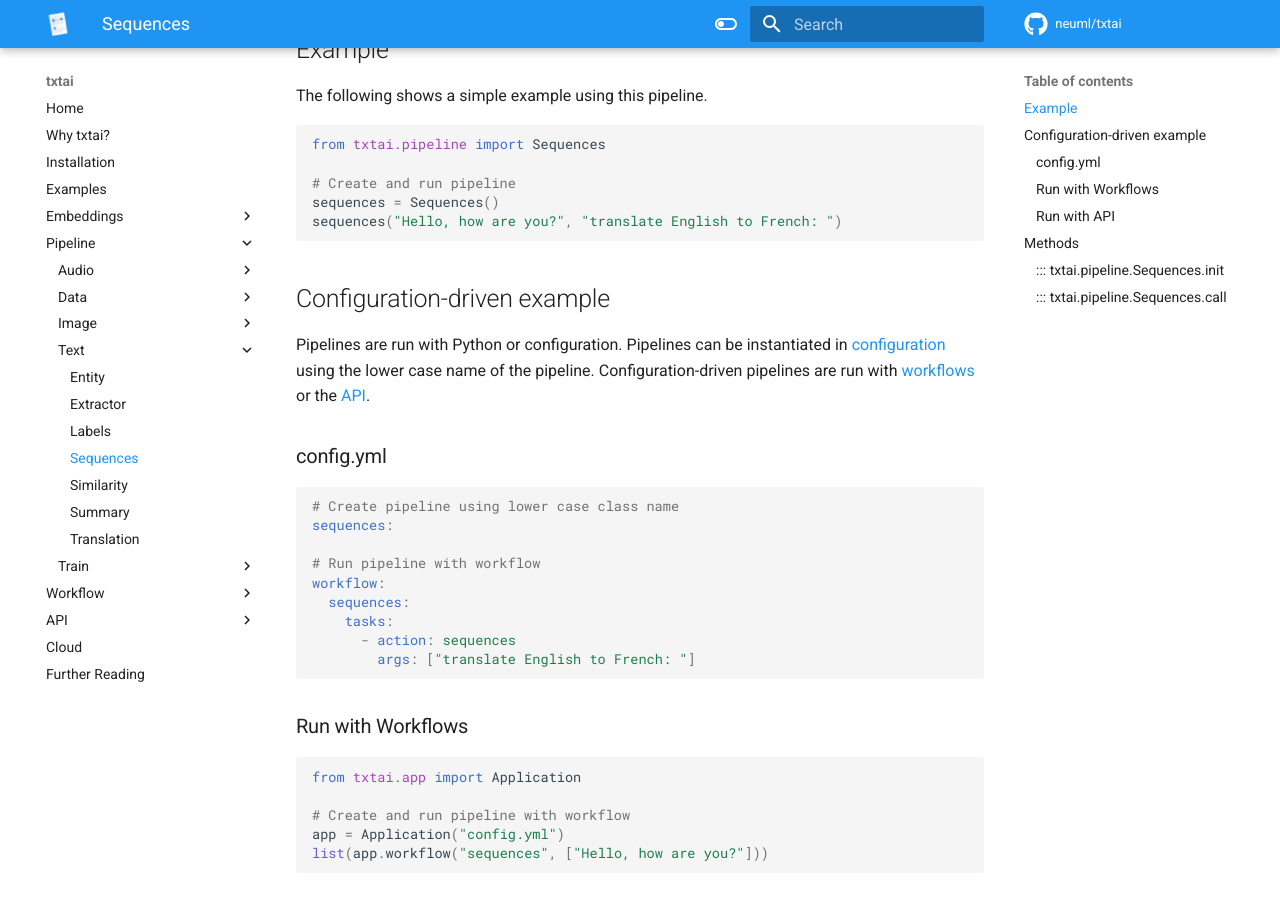
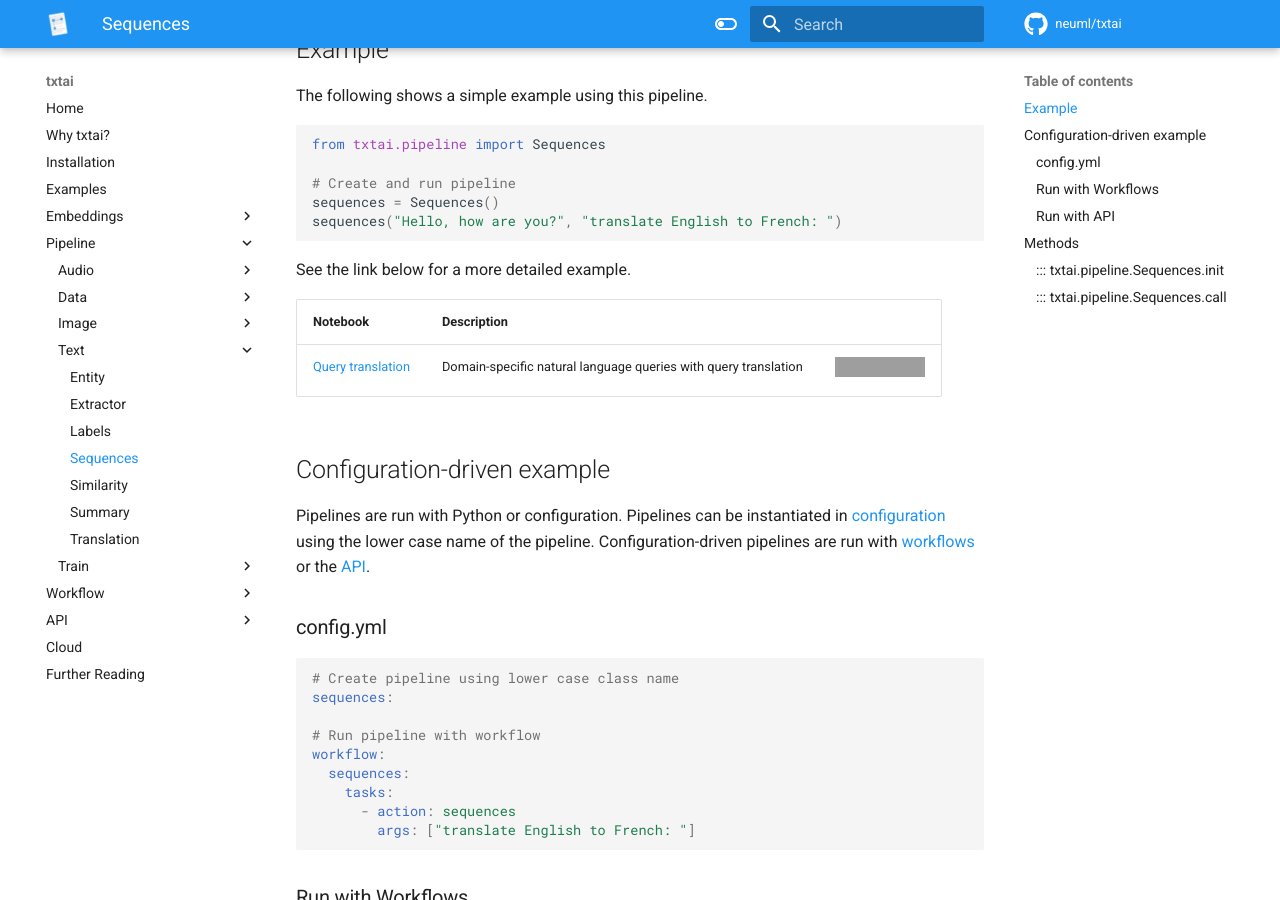
Before and after one commit to neuml/txtai, an MkDocs documentation site: the page built from docs/pipeline/text/sequences.md, in a window 1280 px wide and 900 px high, scrolled down 450 px. Built offline with MkDocs 1.6.1 and Material for MkDocs 9.7.7, drawn with Linux system fonts in a browser that asks for light colours; comment, search, counter and statistics services are not loaded; grey boxes are pictures that could not be loaded.

Commit message:
Add notebook for query translation, closes #269

````diff
--- a/docs/pipeline/text/sequences.md
+++ b/docs/pipeline/text/sequences.md
@@ -16,6 +16,12 @@ from txtai.pipeline import Sequences
 sequences = Sequences()
 sequences("Hello, how are you?", "translate English to French: ")
 ```
+
+See the link below for a more detailed example.
+
+| Notebook  | Description  |       |
+|:----------|:-------------|------:|
+| [Query translation](https://github.com/neuml/txtai/blob/master/examples/33_Query_translation.ipynb) | Domain-specific natural language queries with query translation | [![Open In Colab](https://colab.research.google.com/assets/colab-badge.svg)](https://colab.research.google.com/github/neuml/txtai/blob/master/examples/33_Query_translation.ipynb) |
 
 ## Configuration-driven example
 
````
Also changed, not shown: README.md (+1 -0 lines), docs/examples.md (+1 -0 lines), 1 other file.
